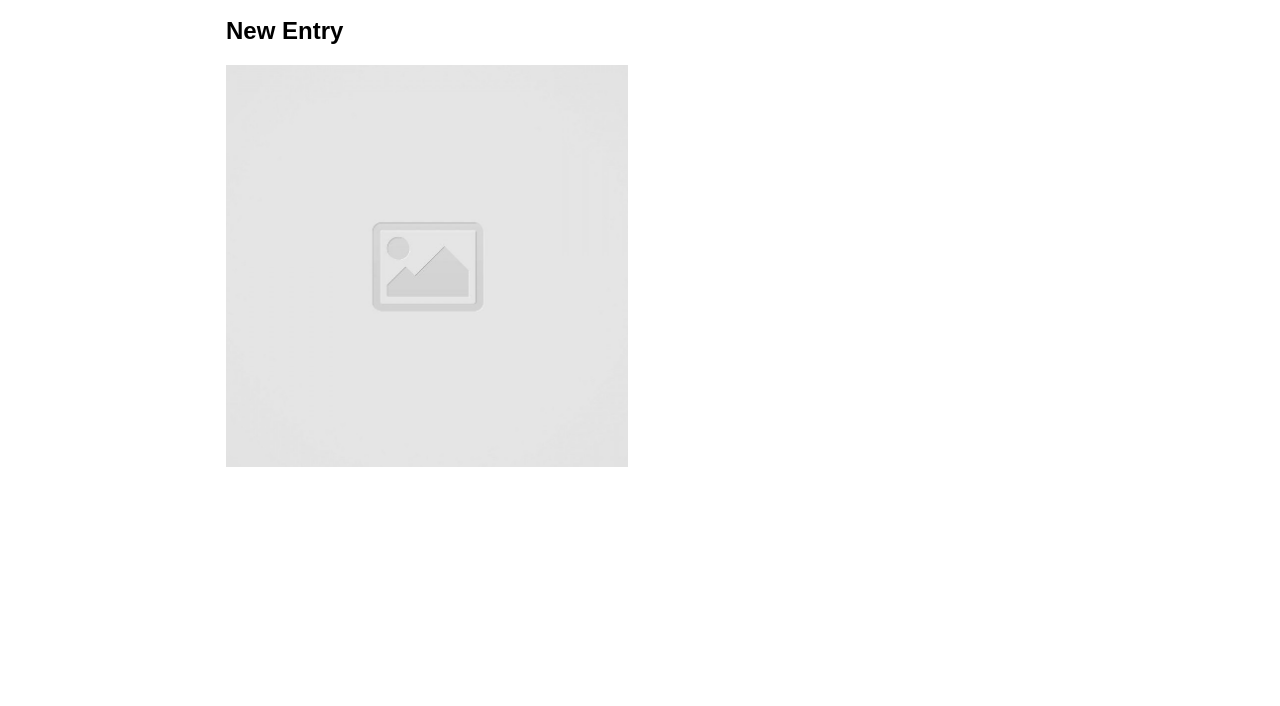
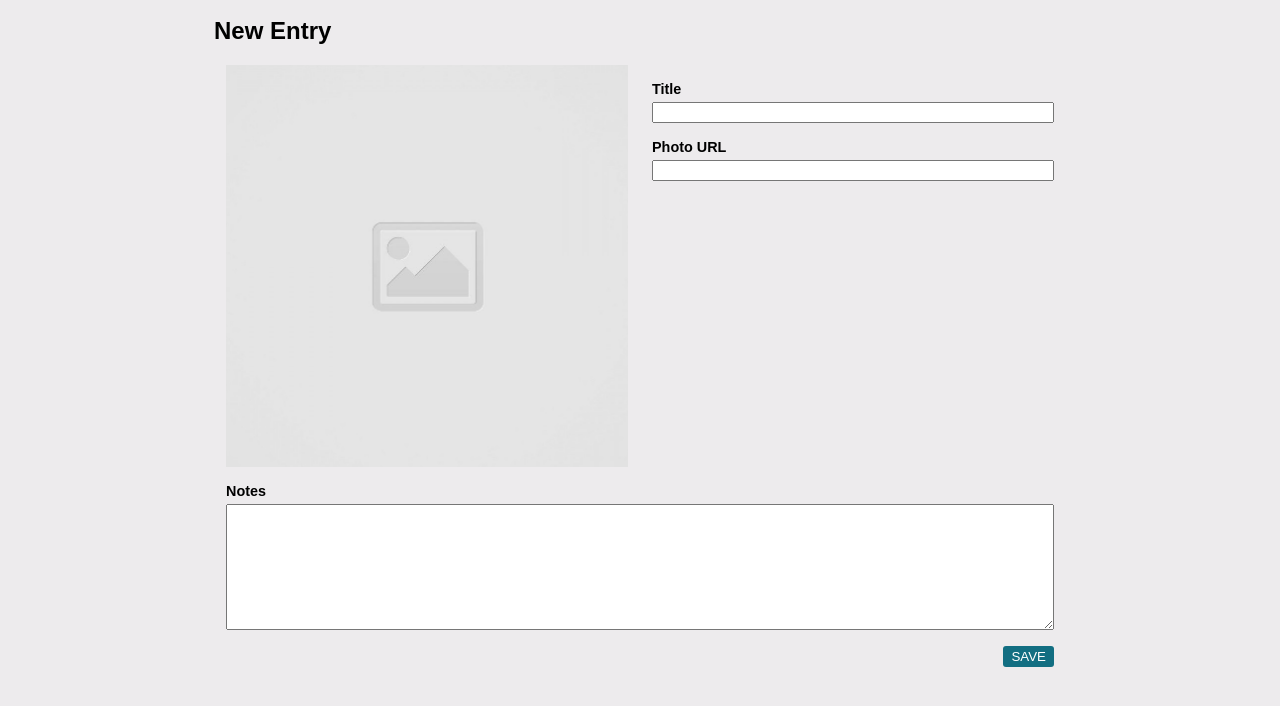
Before and after one commit to Paolo-DM/code-journal, a website: page index.html in a window 1280 px wide. Shown: the part 62-768 px from the top of the page. Drawn offline with Linux system fonts and the light colour scheme.

Commit message:
Added a form for creating a journal entry and ensured thaht the form looks nice when resizes.

```diff
--- a/css/layout.css
+++ b/css/layout.css
@@ -18,6 +18,10 @@
   width: 100%;
 }
 
+.align-center {
+  align-items: center;
+}
+
 @media screen and (min-width: 768px) {
   .container {
     max-width: 900px;
@@ -32,7 +36,3 @@
     width: 50%;
   }
 }
-
-.align-center {
-  align-items: center;
-}
--- a/css/styles.css
+++ b/css/styles.css
@@ -1,5 +1,9 @@
 html {
   font-size: 16px;
+}
+
+body {
+  background-color: #edebed;
 }
 
 h3 {
@@ -34,3 +38,29 @@ header * {
   /* font-family: "Roboto Condensed", sans-serif;
   font-weight: 400; */
 }
+
+.input-field {
+  display: flex;
+  flex-direction: column;
+  margin: 1rem 0;
+}
+
+.input-field > input,
+textarea {
+  margin-top: 0.3rem;
+}
+
+.input-field > label {
+  font-weight: bold;
+  font-size: 0.9rem;
+}
+
+.save-btn {
+  width: fit-content;
+  align-self: flex-end;
+  background-color: #126e82;
+  color: white;
+  border: none;
+  border-radius: 3px;
+  padding: 3px 8px;
+}
--- a/index.html
+++ b/index.html
@@ -23,10 +23,25 @@
   </header>
   <main class="container">
     <div data-view="entry-form">
-      <h2 class="column-full" >New Entry</h2>
+      <h2 >New Entry</h2>
       <form>
         <div class="row">
-          <img src="images/placeholder-image-square.jpg" alt="placeholder image" class="column-half" >
+          <img class="column-half" src="images/placeholder-image-square.jpg" alt="placeholder image"  >
+          <div class="column-half">
+            <div class="input-field">
+              <label for="title">Title</label>
+              <input required type="text" id="title" name="title">
+            </div>
+            <div class="input-field">
+              <label for="photo-url">Photo URL</label>
+              <input required type="text" id="photo-url" name="photo-url">
+            </div>
+          </div>
+          <div class="input-field column-full">
+            <label for="notes">Notes</label>
+            <textarea required id="notes" name="notes" rows="8"></textarea>
+            <button class="save-btn input-field">SAVE</button>
+          </div>
         </div>
       </form>
     </div>
```
